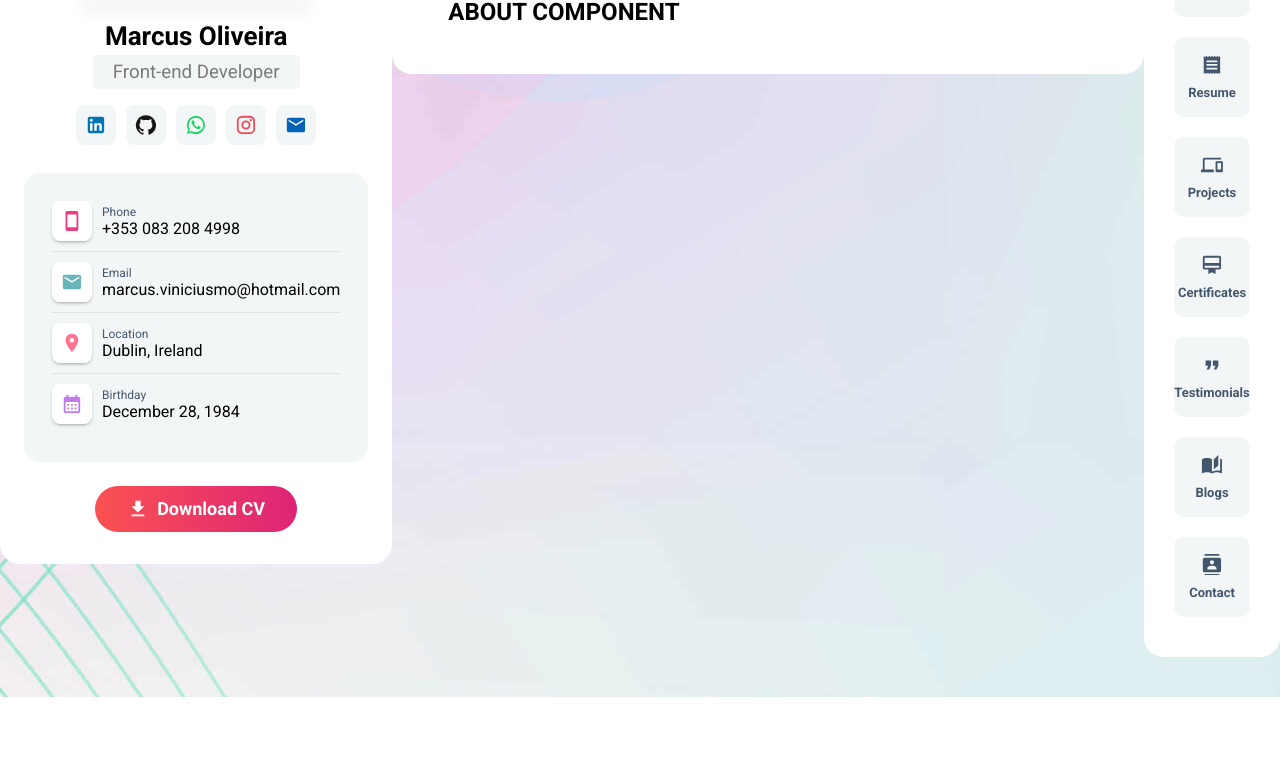
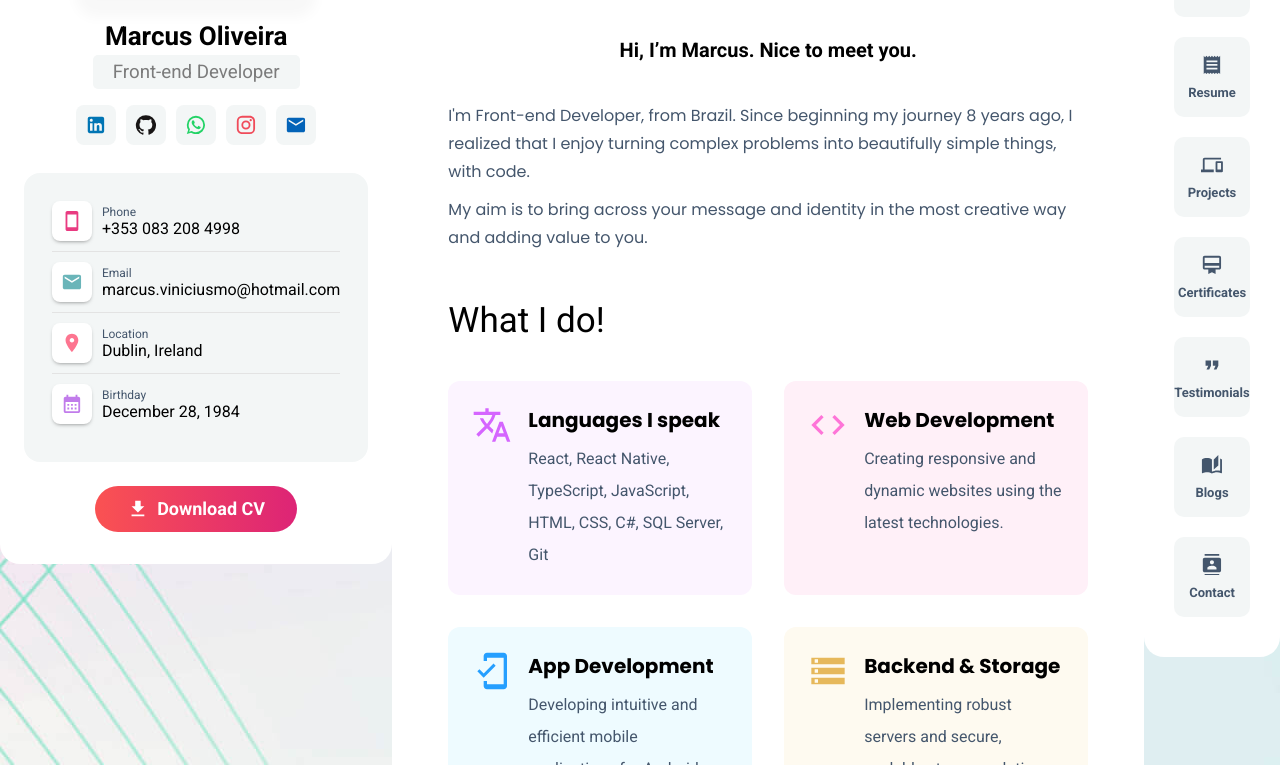
Before and after one commit to marcusviniciusmo/My_Portfolio__, a React (Vite) app in the folder frontend/: page /about in a window 1280 px wide. Shown: the part 395-1160 px from the top of the page. Before the commit the page ends 1092 px from the top, so only its background shows below. Built offline with nearby package versions, Linux system fonts and the light colour scheme.

Commit message:
About view styling

```diff
--- /dev/null
+++ b/frontend/src/@types/About/index.tsx
@@ -0,0 +1,16 @@
+import { SvgIconTypeMap } from '@mui/material';
+import { OverridableComponent } from '@mui/material/OverridableComponent';
+
+export interface ExpertiseType {
+  id: string;
+  title: string;
+  text: string;
+  iconClassName: string;
+  icon: OverridableComponent<SvgIconTypeMap<object, 'svg'>> & {
+    muiName: string;
+  };
+}
+
+export interface CardProps {
+  $borderColor: string;
+}
--- /dev/null
+++ b/frontend/src/data/about.ts
@@ -0,0 +1,60 @@
+import {
+  Translate,
+  Code,
+  MobileFriendly,
+  Storage,
+  ViewKanban,
+  ThumbUpAltOutlined,
+} from '@mui/icons-material';
+
+import { ExpertiseType } from '../@types/About';
+
+export const Expertises: ExpertiseType[] = [
+  {
+    id: '1',
+    title: 'Languages I speak',
+    text: `React, React Native, TypeScript, JavaScript, HTML, CSS, C#, SQL
+      Server, Git`,
+    iconClassName: 'iconCard languagesIcon',
+    icon: Translate,
+  },
+  {
+    id: '2',
+    title: 'Web Development',
+    text: `Creating responsive and dynamic websites using the latest
+      technologies.`,
+    iconClassName: 'iconCard webDevelopmentIcon',
+    icon: Code,
+  },
+  {
+    id: '3',
+    title: 'App Development',
+    text: `Developing intuitive and efficient mobile applications for Android
+      and iOS.`,
+    iconClassName: 'iconCard appDevelopmentIcon',
+    icon: MobileFriendly,
+  },
+  {
+    id: '4',
+    title: 'Backend & Storage',
+    text: `Implementing robust servers and secure, scalable storage solutions.`,
+    iconClassName: 'iconCard storageIcon',
+    icon: Storage,
+  },
+  {
+    id: '5',
+    title: 'Agile Methodologies',
+    text: `Utilizing agile methodologies to ensure quick and high-quality
+      deliveries.`,
+    iconClassName: 'iconCard agileIcon',
+    icon: ViewKanban,
+  },
+  {
+    id: '6',
+    title: 'Good Practices',
+    text: `Adopting good programming practices to ensure clean, efficient, and
+      sustainable code.`,
+    iconClassName: 'iconCard goodPracticesIcon',
+    icon: ThumbUpAltOutlined,
+  },
+];
--- a/frontend/src/styles/global.ts
+++ b/frontend/src/styles/global.ts
@@ -4,6 +4,8 @@ export const borderColors = [
   'var(--borderColor1)',
   'var(--borderColor2)',
   'var(--borderColor3)',
+  'var(--borderColor4)',
+  'var(--borderColor5)',
 ];
 
 export const GlobalStyle = createGlobalStyle`
@@ -16,13 +18,21 @@ export const GlobalStyle = createGlobalStyle`
     --colorIcon: #F95054;
     --colorIconDark: #00008B;
     --colorIconLight: #FFA500;
+    --colorWithBorder1: #D565FF;
+    --colorWithBorder2: #FE75D8;
+    --colorWithBorder3: #259FFF;
+    --colorWithBorder4: #E6B85B;
+    --colorWithBorder5: #FF6080;
+    --colorWithBorder6: #8774FF;
 
     --gradientBackgroundFrom: #FA5252;
     --gradientBackgroundTo: #DD2476;
 
     --borderColor1: #FCF4FF;
-    --borderColor2: #EEFBFF;
-    --borderColor3: #FFF0F0;
+    --borderColor2: #FFF0F8;
+    --borderColor3: #EEFBFF;
+    --borderColor4: #FEFAF0;
+    --borderColor5: #FFF0F0;
     --borderProgressFull: #EDF2F2;
 
     --boxShadow: ${({ theme }) => `0 2px 4px -2px ${theme.colors.borderAlfa}`};
--- a/frontend/src/views/About/index.tsx
+++ b/frontend/src/views/About/index.tsx
@@ -1,12 +1,74 @@
+import { useEffect, useState } from 'react';
+
 import { TitleContentPage } from '../../components/TitleContentPage';
 
-import { AboutContainer } from './styles';
+import { Expertises } from '../../data/about';
+import { ExpertiseType } from '../../@types/About';
+import { getIndexMap, setBorderColor } from '../../utils/Functions';
+
+import { borderColors } from '../../styles/global';
+import * as Styles from './styles';
 
 export function About() {
+  const [expertises, setExpertises] = useState<ExpertiseType[]>([]);
+  const [indexMap, setIndexMap] = useState<Map<string, number>>(new Map());
+
+  useEffect(() => {
+    setExpertises(Expertises);
+  }, []);
+
+  useEffect(() => {
+    const map = getIndexMap(expertises);
+
+    setIndexMap(map);
+  }, [expertises]);
+
+  function getBorderColor(itemId: string) {
+    return setBorderColor(borderColors, indexMap, itemId);
+  }
+
   return (
-    <AboutContainer>
+    <Styles.AboutContainer>
       <TitleContentPage title="About Me" />
-      <h1>ABOUT COMPONENT</h1>
-    </AboutContainer>
+
+      <Styles.Greetings>Hi, I’m Marcus. Nice to meet you. </Styles.Greetings>
+
+      <Styles.Text>
+        <p>
+          I&apos;m Front-end Developer, from Brazil. Since beginning my journey
+          8 years ago, I realized that I enjoy turning complex problems into
+          beautifully simple things, with code.
+        </p>
+
+        <p>
+          My aim is to bring across your message and identity in the most
+          creative way and adding value to you.
+        </p>
+      </Styles.Text>
+
+      <Styles.Expertise>
+        <Styles.Title>What I do!</Styles.Title>
+
+        <div className="expertiseCards">
+          {expertises.map((expertise) => {
+            return (
+              <Styles.Card
+                key={expertise.id}
+                $borderColor={getBorderColor(expertise.id)}
+              >
+                <expertise.icon
+                  fontSize="large"
+                  className={expertise.iconClassName}
+                />
+                <div className="cardTexts">
+                  <Styles.CardTitle>{expertise.title}</Styles.CardTitle>
+                  <Styles.CardText>{expertise.text}</Styles.CardText>
+                </div>
+              </Styles.Card>
+            );
+          })}
+        </div>
+      </Styles.Expertise>
+    </Styles.AboutContainer>
   );
 }
--- a/frontend/src/views/About/styles.ts
+++ b/frontend/src/views/About/styles.ts
@@ -1,5 +1,99 @@
 import styled from 'styled-components';
+import { CardProps } from '../../@types/About';
 
 export const AboutContainer = styled.div.attrs({
   className: 'pageContainer',
 })``;
+
+export const Greetings = styled.h1`
+  color: ${({ theme }) => theme.colors.primaryText};
+  font-size: 2rem;
+  font-weight: 700;
+  text-align: center;
+  margin-block: 4rem;
+`;
+
+export const Text = styled.div`
+  color: ${({ theme }) => theme.colors.secondaryText};
+  font-family: 'Poppins';
+  font-size: 1.6rem;
+  line-height: 2.8rem;
+
+  p {
+    &:not(:first-child) {
+      margin-top: 1rem;
+    }
+  }
+`;
+
+export const Expertise = styled.div`
+  padding-block: 4.8rem;
+
+  div.expertiseCards {
+    padding-top: 2rem;
+    display: grid;
+    grid-template-columns: repeat(2, minmax(0, 1fr));
+    gap: 3.2rem;
+  }
+`;
+
+export const Title = styled.h3`
+  font-size: 3.5rem;
+  font-weight: 500;
+  margin-bottom: 2rem;
+`;
+
+export const Card = styled.div<CardProps>`
+  background: ${(props) =>
+    props.theme.title === 'Dark' ? 'transpartent' : props.$borderColor};
+  border: ${({ theme }) =>
+    theme.title === 'Dark' && `2px solid ${theme.colors.borderAlfa}`};
+  padding: 2.4rem;
+  border-radius: 1.2rem;
+  display: flex;
+  gap: 1.6rem;
+
+  .iconCard {
+    font-size: 4rem;
+  }
+
+  .languagesIcon {
+    color: var(--colorWithBorder1);
+  }
+
+  .webDevelopmentIcon {
+    color: var(--colorWithBorder2);
+  }
+
+  .appDevelopmentIcon {
+    color: var(--colorWithBorder3);
+  }
+
+  .storageIcon {
+    color: var(--colorWithBorder4);
+  }
+
+  .agileIcon {
+    color: var(--colorWithBorder5);
+  }
+
+  .goodPracticesIcon {
+    color: var(--colorWithBorder6);
+  }
+
+  div.cardTexts {
+    display: flex;
+    flex-direction: column;
+  }
+`;
+
+export const CardTitle = styled.h3`
+  font-family: 'Poppins';
+  font-size: 2rem;
+`;
+
+export const CardText = styled.p`
+  color: ${({ theme }) => theme.colors.secondaryText};
+  line-height: 3.2rem;
+  margin-top: 0.8rem;
+`;
```
